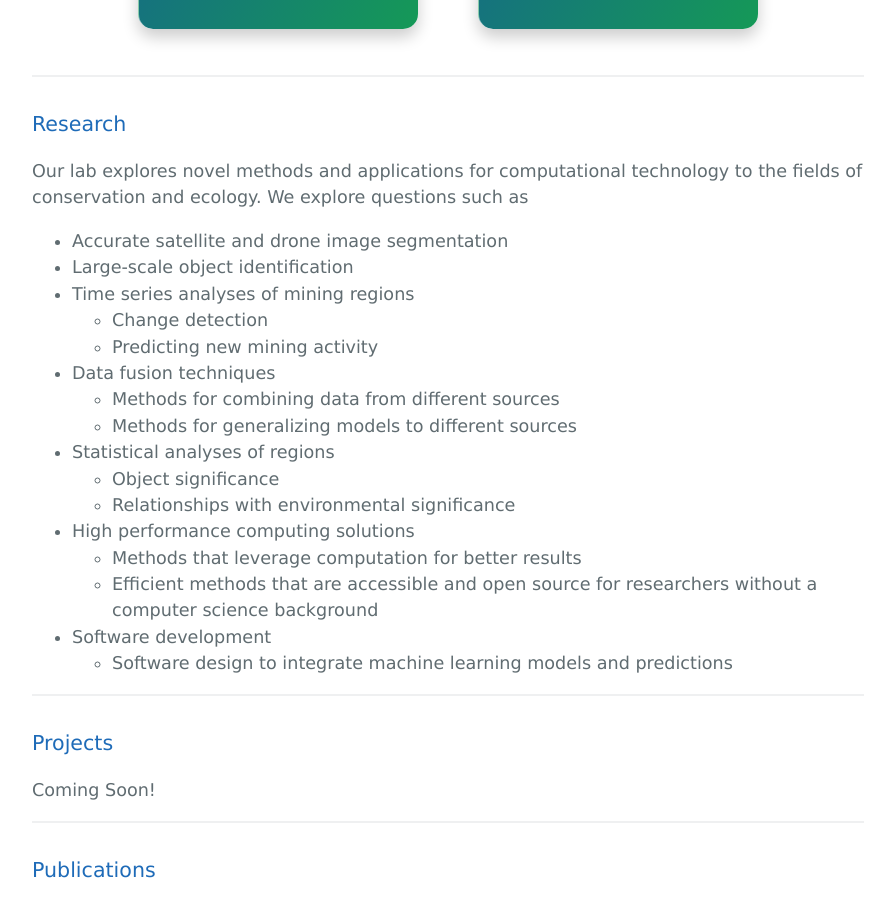
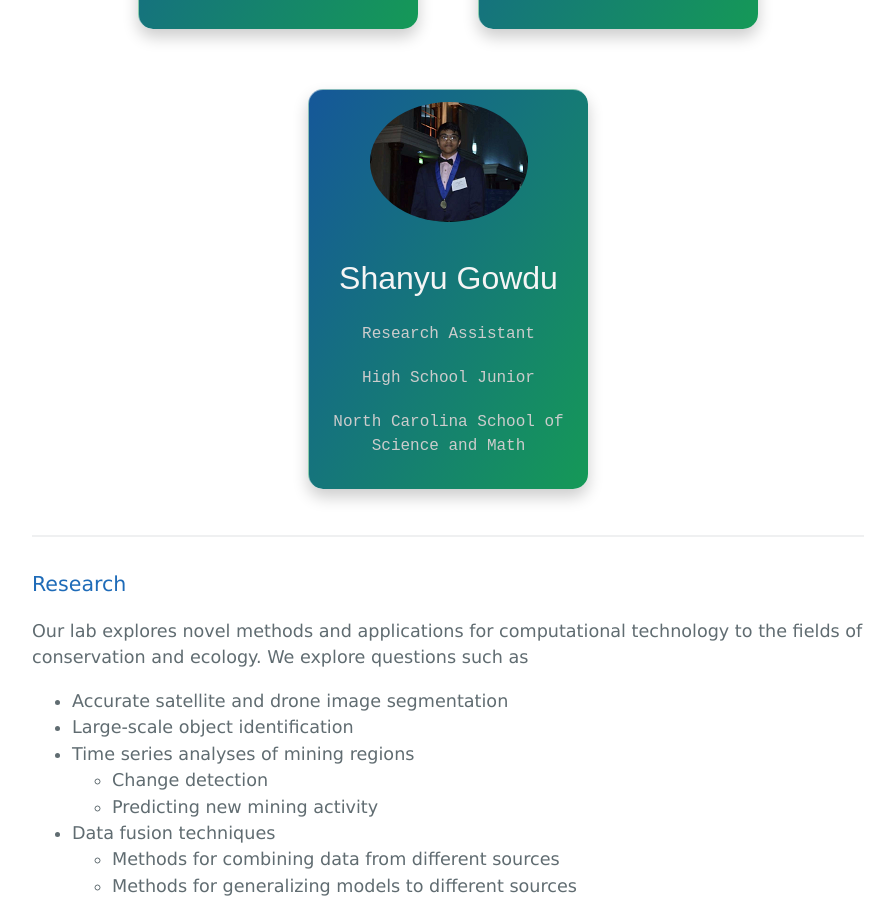
Before and after one commit to IRSC-WFU/irsc-wfu.github.io, a Jekyll site: the page built from index.md, in a window 1280 px wide and 900 px high, scrolled down 4838 px. Shown: the whole window, without its empty margins (192-1087 px from the left). Built offline with Jekyll 4.4.1, drawn with Linux system fonts in a browser that asks for light colours.

Commit message:
Added Shanyu to home and members pages

```diff
--- a/index.md
+++ b/index.md
@@ -450,6 +450,19 @@ function showSlides(n) {
             </div>
         </a>
     </div>
+    <div class="card-box">
+        <a class="card-link" href="/members/shanyu_gowdu">
+            <div class="description">
+                <div class="image-cropper">
+                    <img src="/media/members/shanyu_gowdu.png"/>
+                </div>
+                <h2>Shanyu Gowdu</h2>
+                <p>Research Assistant</p>
+                <p>High School Junior</p>
+                <p>North Carolina School of Science and Math</p>
+            </div>
+        </a>
+    </div>
 </div>
 
 
```
Also changed, not shown: members.md (+13 -0 lines), media/members/shanyu_gowdu.png (added).
